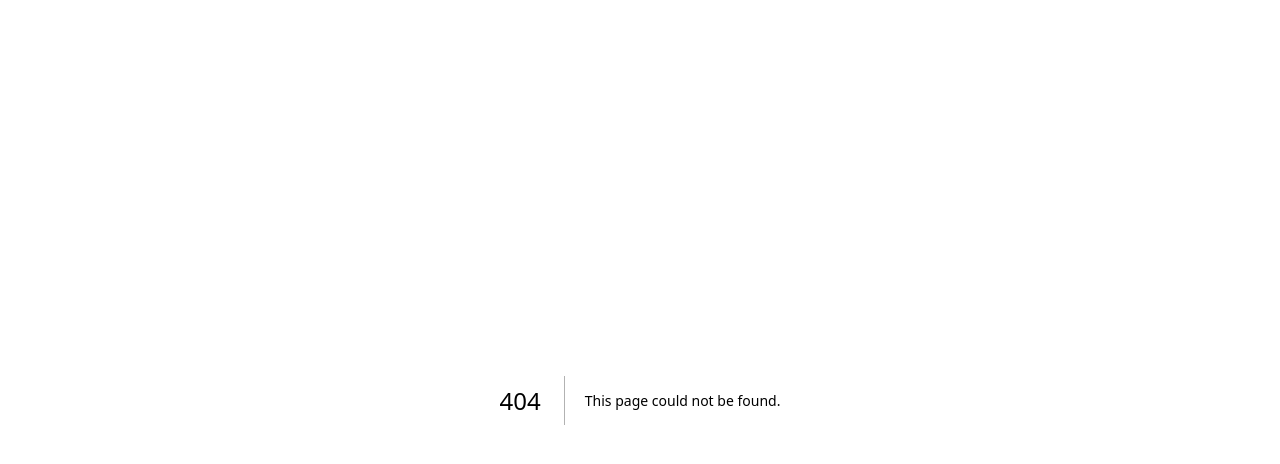
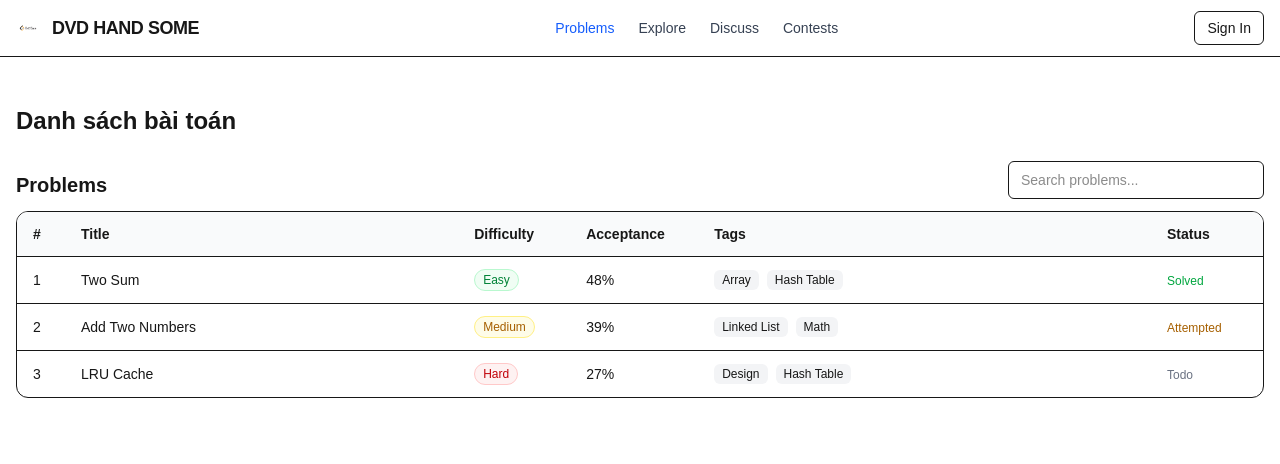
Before and after one commit to Daniel-Engineer-dev/ProgramingApp, a Next.js app in the folder my-app/: page /problems in a window 1280 px wide. Before the commit this address had no page. Shown: the top 464 px of the page. Built offline with nearby package versions, Linux system fonts and the light colour scheme.

Commit message:
homepage UI 1

```diff
--- a/my-app/Component/NavBar.tsx
+++ b/my-app/Component/NavBar.tsx
@@ -0,0 +1,113 @@
+// Component/NavBar.tsx
+"use client";
+
+import Link from "next/link";
+import Image from "next/image";
+import { useState, useEffect } from "react";
+import { usePathname } from "next/navigation";
+
+const links = [
+  { href: "/problems", label: "Problems" },
+  { href: "/explore", label: "Explore" },
+  { href: "/discuss", label: "Discuss" },
+  { href: "/contests", label: "Contests" },
+];
+
+export default function NavBar() {
+  const [open, setOpen] = useState(false);
+  const [elevated, setElevated] = useState(false);
+  const pathname = usePathname();
+
+  // Đổ bóng khi scroll nhẹ
+  useEffect(() => {
+    const onScroll = () => setElevated(window.scrollY > 4);
+    onScroll();
+    window.addEventListener("scroll", onScroll);
+    return () => window.removeEventListener("scroll", onScroll);
+  }, []);
+
+  const isActive = (href: string) =>
+    pathname === href || (href !== "/" && pathname.startsWith(href));
+
+  return (
+    <header
+      className={`sticky top-0 z-50 bg-white/80 backdrop-blur ${
+        elevated ? "border-b shadow-sm" : "border-b"
+      }`}
+    >
+      <nav className="mx-auto flex h-14 w-full max-w-7xl items-center justify-between px-4">
+        {/* Left: Logo */}
+        <Link href="/" className="flex items-center gap-2">
+          <Image src="/logo.png" alt="Logo" width={28} height={28} />
+          <span className="text-lg font-semibold tracking-tight">
+            DVD HAND SOME
+          </span>
+        </Link>
+
+        {/* Desktop menu */}
+        <ul className="hidden items-center gap-6 md:flex">
+          {links.map((l) => (
+            <li key={l.href}>
+              <Link
+                href={l.href}
+                className={`text-sm transition-colors ${
+                  isActive(l.href)
+                    ? "text-blue-600"
+                    : "text-gray-700 hover:text-blue-600"
+                }`}
+              >
+                {l.label}
+              </Link>
+            </li>
+          ))}
+        </ul>
+
+        {/* Right: Auth placeholder */}
+        <div className="hidden md:block">
+          <button className="rounded-md border px-3 py-1.5 text-sm hover:bg-gray-50">
+            Sign In
+          </button>
+        </div>
+
+        {/* Mobile hamburger */}
+        <button
+          onClick={() => setOpen((s) => !s)}
+          className="inline-flex items-center rounded-md border px-2 py-1.5 md:hidden"
+          aria-label="Toggle menu"
+          aria-expanded={open}
+          aria-controls="mobile-menu"
+        >
+          ☰
+        </button>
+      </nav>
+
+      {/* Mobile drawer */}
+      {open && (
+        <div id="mobile-menu" className="border-t bg-white md:hidden">
+          <ul className="mx-auto max-w-7xl space-y-1 px-4 py-3">
+            {links.map((l) => (
+              <li key={l.href}>
+                <Link
+                  href={l.href}
+                  onClick={() => setOpen(false)}
+                  className={`block rounded-md px-2 py-2 text-sm ${
+                    isActive(l.href)
+                      ? "bg-blue-50 text-blue-700"
+                      : "hover:bg-gray-50"
+                  }`}
+                >
+                  {l.label}
+                </Link>
+              </li>
+            ))}
+            <li>
+              <button className="mt-2 w-full rounded-md border px-3 py-2 text-sm hover:bg-gray-50">
+                Sign In
+              </button>
+            </li>
+          </ul>
+        </div>
+      )}
+    </header>
+  );
+}
--- /dev/null
+++ b/my-app/Component/ProblemsTable.tsx
@@ -0,0 +1,124 @@
+// Component/ProblemsTable.tsx
+import Link from "next/link";
+
+type Problem = {
+  id: string;
+  title: string;
+  difficulty: "Easy" | "Medium" | "Hard";
+  acceptance: number; // 0..1
+  tags: string[];
+  status?: "Solved" | "Attempted" | "Todo";
+};
+
+const problems: Problem[] = [
+  {
+    id: "two-sum",
+    title: "Two Sum",
+    difficulty: "Easy",
+    acceptance: 0.48,
+    tags: ["Array", "Hash Table"],
+    status: "Solved",
+  },
+  {
+    id: "add-two-numbers",
+    title: "Add Two Numbers",
+    difficulty: "Medium",
+    acceptance: 0.39,
+    tags: ["Linked List", "Math"],
+    status: "Attempted",
+  },
+  {
+    id: "lru-cache",
+    title: "LRU Cache",
+    difficulty: "Hard",
+    acceptance: 0.27,
+    tags: ["Design", "Hash Table"],
+    status: "Todo",
+  },
+];
+
+const badgeColor = (d: Problem["difficulty"]) =>
+  d === "Easy"
+    ? "text-green-700 bg-green-50 border-green-200"
+    : d === "Medium"
+    ? "text-yellow-700 bg-yellow-50 border-yellow-200"
+    : "text-red-700 bg-red-50 border-red-200";
+
+export default function ProblemsTable() {
+  return (
+    <section className="mt-6">
+      <div className="mb-3 flex items-end justify-between">
+        <h2 className="text-xl font-semibold">Problems</h2>
+        <input
+          placeholder="Search problems..."
+          className="w-64 rounded-md border px-3 py-2 text-sm outline-none focus:ring-2 focus:ring-blue-500"
+        />
+      </div>
+
+      <div className="overflow-hidden rounded-xl border bg-white">
+        <table className="min-w-full table-fixed text-sm">
+          <thead className="bg-gray-50">
+            <tr className="text-left">
+              <th className="w-[48px] px-4 py-3">#</th>
+              <th className="px-4 py-3">Title</th>
+              <th className="w-28 px-4 py-3">Difficulty</th>
+              <th className="w-32 px-4 py-3">Acceptance</th>
+              <th className="px-4 py-3">Tags</th>
+              <th className="w-28 px-4 py-3">Status</th>
+            </tr>
+          </thead>
+          <tbody>
+            {problems.map((p, i) => (
+              <tr key={p.id} className="border-t hover:bg-gray-50">
+                <td className="px-4 py-3">{i + 1}</td>
+                <td className="px-4 py-3">
+                  <Link
+                    href={`/problems/${p.id}`}
+                    className="font-medium hover:text-blue-600"
+                  >
+                    {p.title}
+                  </Link>
+                </td>
+                <td className="px-4 py-3">
+                  <span
+                    className={`inline-block rounded-full border px-2 py-0.5 text-xs ${badgeColor(
+                      p.difficulty
+                    )}`}
+                  >
+                    {p.difficulty}
+                  </span>
+                </td>
+                <td className="px-4 py-3">{Math.round(p.acceptance * 100)}%</td>
+                <td className="px-4 py-3">
+                  <div className="flex flex-wrap gap-2">
+                    {p.tags.map((t) => (
+                      <span
+                        key={t}
+                        className="rounded-md bg-gray-100 px-2 py-0.5 text-xs"
+                      >
+                        {t}
+                      </span>
+                    ))}
+                  </div>
+                </td>
+                <td className="px-4 py-3">
+                  <span
+                    className={`text-xs ${
+                      p.status === "Solved"
+                        ? "text-green-600"
+                        : p.status === "Attempted"
+                        ? "text-yellow-700"
+                        : "text-gray-500"
+                    }`}
+                  >
+                    {p.status ?? "-"}
+                  </span>
+                </td>
+              </tr>
+            ))}
+          </tbody>
+        </table>
+      </div>
+    </section>
+  );
+}
--- a/my-app/app/globals.css
+++ b/my-app/app/globals.css
@@ -1,6 +1,6 @@
 @import "tailwindcss";
 
-/* :root {
+:root {
   --background: #ffffff;
   --foreground: #171717;
 }
@@ -23,4 +23,4 @@ body {
   background: var(--background);
   color: var(--foreground);
   font-family: Arial, Helvetica, sans-serif;
-} */
+}
--- a/my-app/app/layout.tsx
+++ b/my-app/app/layout.tsx
@@ -1,33 +1,24 @@
-import type { Metadata } from "next";
-import { Geist, Geist_Mono } from "next/font/google";
+// app/layout.tsx
 import "./globals.css";
+import NavBar from "@/Component/NavBar"; // CHÚ Ý: "Component" viết hoa
 
-const geistSans = Geist({
-  variable: "--font-geist-sans",
-  subsets: ["latin"],
-});
-
-const geistMono = Geist_Mono({
-  variable: "--font-geist-mono",
-  subsets: ["latin"],
-});
-
-export const metadata: Metadata = {
-  title: "Leet Code",
-  description: "Generated by create next app",
+export const metadata = {
+  title: "ProgHub",
+  description: "Practice coding problems like LeetCode",
 };
 
 export default function RootLayout({
   children,
-}: Readonly<{
+}: {
   children: React.ReactNode;
-}>) {
+}) {
   return (
-    <html lang="en">
-      <body
-        className={`${geistSans.variable} ${geistMono.variable} antialiased`}
-      >
-        {children}
+    <html lang="vi">
+      <body className="min-h-screen bg-gray-50 text-gray-900 antialiased">
+        <NavBar />
+        <main className="mx-auto w-full max-w-7xl px-4 pb-16 pt-6">
+          {children}
+        </main>
       </body>
     </html>
   );
--- a/my-app/app/page.tsx
+++ b/my-app/app/page.tsx
@@ -1,9 +1,48 @@
+// app/page.tsx
 import Image from "next/image";
+import Link from "next/link";
 
-export default function Home() {
+export default function HomePage() {
   return (
-    <main>
-      <h1>Hello World</h1>
-    </main>
+    <>
+      {/* Hero */}
+      <section className="mt-4 rounded-2xl border bg-white p-6">
+        <div className="flex flex-col items-center gap-6 text-center md:flex-row md:text-left">
+          <Image
+            src="/hero.png"
+            alt="ProgHub Hero"
+            width={160}
+            height={160}
+            className="mx-auto rounded-xl"
+            priority
+          />
+          <div className="space-y-2">
+            <h1 className="text-2xl font-bold tracking-tight md:text-3xl">
+              Luyện thuật toán mỗi ngày với DVD HAND SOME
+            </h1>
+            <p className="text-gray-600">
+              Hơn 1000+ bài tập từ dễ đến khó. Theo dõi tiến độ, làm thử, nộp
+              bài, xem giải mẫu.
+            </p>
+            <div className="flex gap-3 pt-2">
+              {/* Dẫn sang trang Problems */}
+              <Link
+                href="/problems"
+                className="rounded-md bg-blue-600 px-4 py-2 text-white hover:bg-blue-700"
+              >
+                Bắt đầu
+              </Link>
+
+              <Link
+                href="/docs"
+                className="rounded-md border px-4 py-2 hover:bg-gray-50"
+              >
+                Tài liệu
+              </Link>
+            </div>
+          </div>
+        </div>
+      </section>
+    </>
   );
 }
--- /dev/null
+++ b/my-app/app/problems/page.tsx
@@ -0,0 +1,11 @@
+// app/problems/page.tsx
+import ProblemsTable from "@/Component/ProblemsTable";
+
+export default function ProblemsPage() {
+  return (
+    <div className="py-6">
+      <h1 className="mb-4 text-2xl font-bold">Danh sách bài toán</h1>
+      <ProblemsTable />
+    </div>
+  );
+}
```
